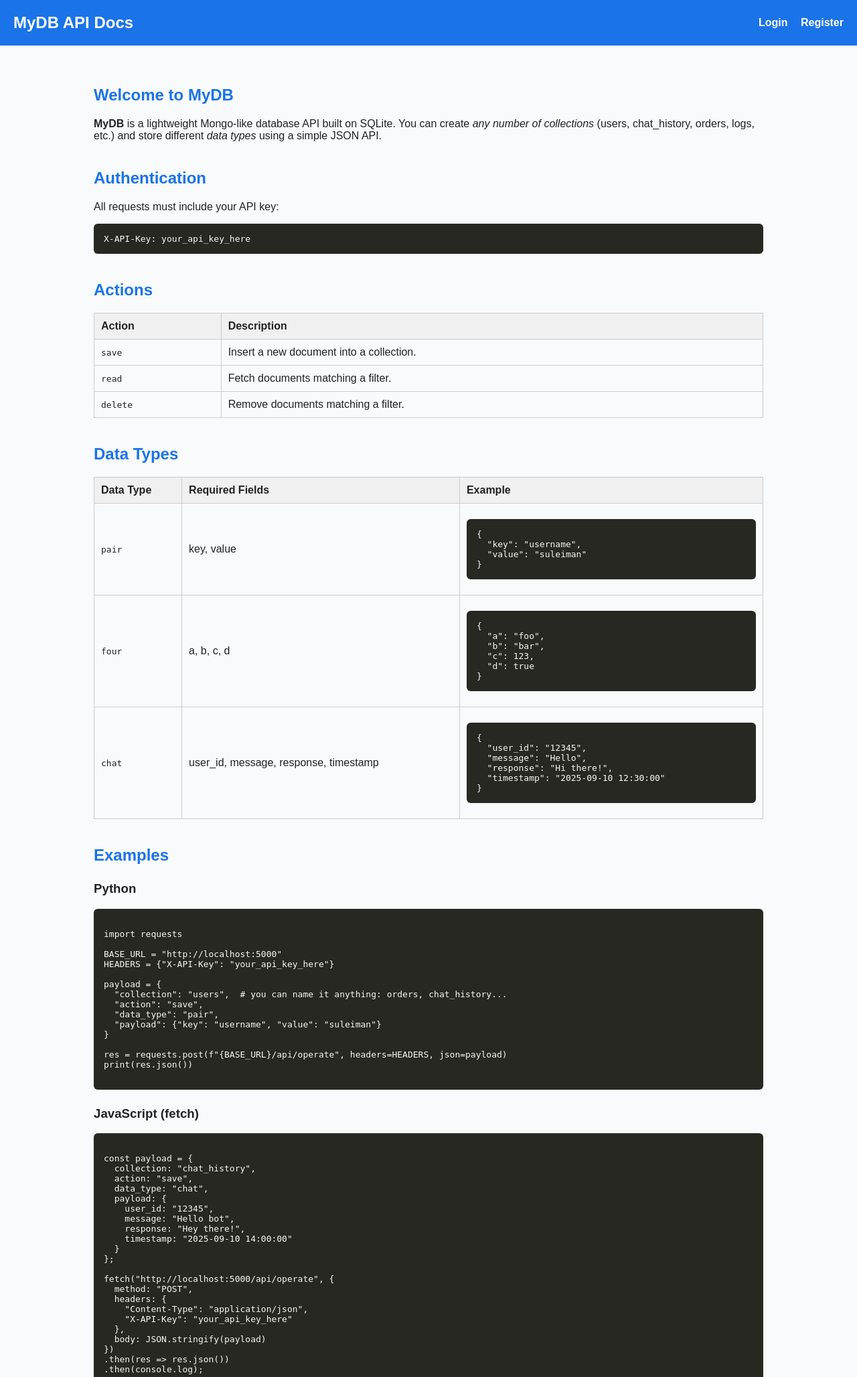
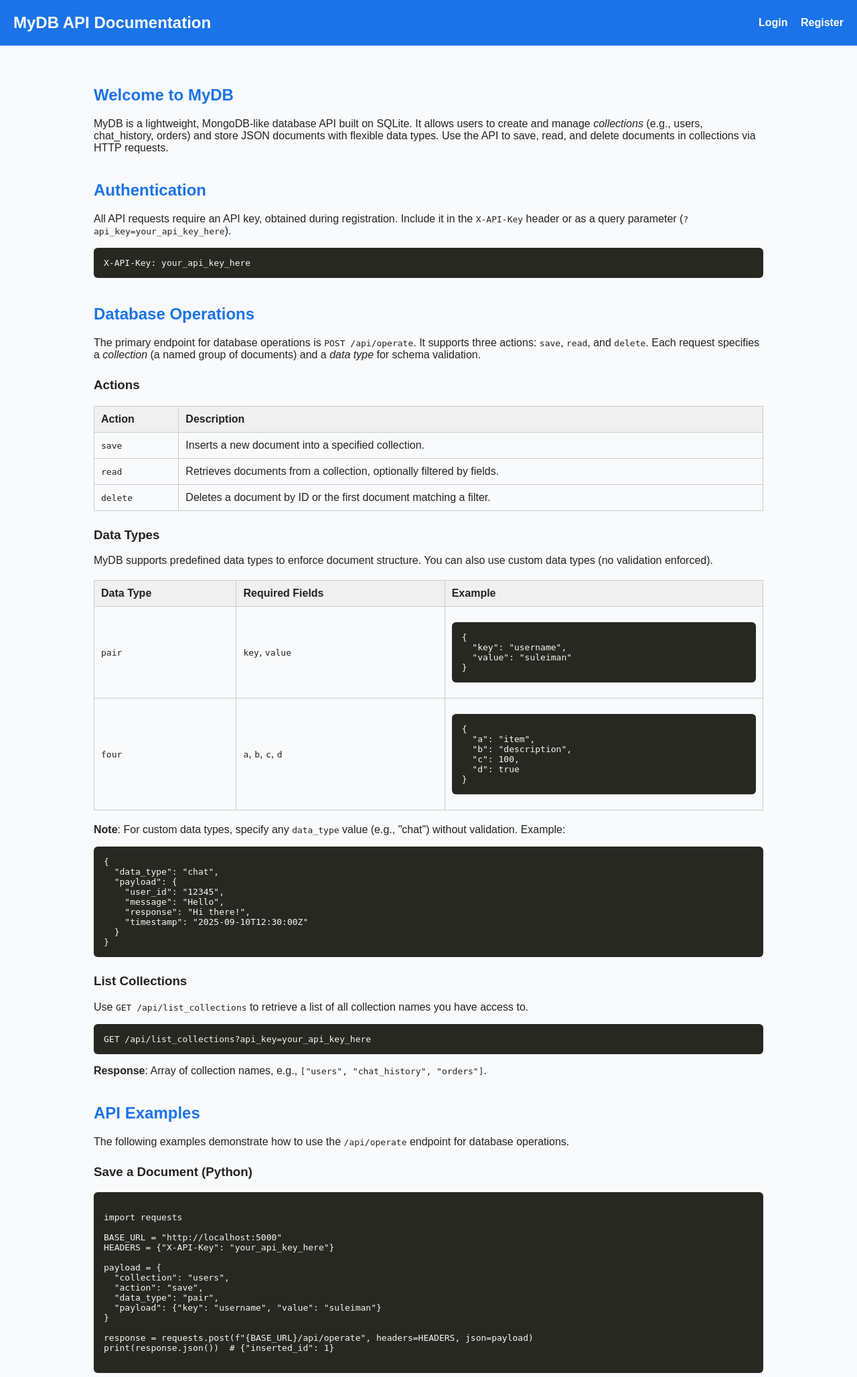
Before and after one commit to cortexinvader/reimagined-memory, a Flask app: template templates/index.html in a window 1280 px wide. Shown: the top 2056 px of the page at 67% size. Run offline with Flask 3, Linux system fonts and the light colour scheme; the template is opened without the code that fills it, so the values that code supplies are empty.

Commit message:
Update index.html

```diff
--- a/templates/index.html
+++ b/templates/index.html
@@ -24,7 +24,7 @@
 <body>
 
 <header>
-  <h1>MyDB API Docs</h1>
+  <h1>MyDB API Documentation</h1>
   <nav>
     <a href="/login">Login</a>
     <a href="/register">Register</a>
@@ -33,27 +33,30 @@
 
 <main>
   <h2>Welcome to MyDB</h2>
-  <p><strong>MyDB</strong> is a lightweight Mongo-like database API built on SQLite.
-  You can create <em>any number of collections</em> (users, chat_history, orders, logs, etc.) and store different <em>data types</em> using a simple JSON API.</p>
+  <p>MyDB is a lightweight, MongoDB-like database API built on SQLite. It allows users to create and manage <em>collections</em> (e.g., users, chat_history, orders) and store JSON documents with flexible data types. Use the API to save, read, and delete documents in collections via HTTP requests.</p>
 
   <h2>Authentication</h2>
-  <p>All requests must include your API key:</p>
+  <p>All API requests require an API key, obtained during registration. Include it in the <code>X-API-Key</code> header or as a query parameter (<code>?api_key=your_api_key_here</code>).</p>
   <pre><code>X-API-Key: your_api_key_here</code></pre>
 
-  <h2>Actions</h2>
+  <h2>Database Operations</h2>
+  <p>The primary endpoint for database operations is <code>POST /api/operate</code>. It supports three actions: <code>save</code>, <code>read</code>, and <code>delete</code>. Each request specifies a <em>collection</em> (a named group of documents) and a <em>data type</em> for schema validation.</p>
+
+  <h3>Actions</h3>
   <table>
     <tr><th>Action</th><th>Description</th></tr>
-    <tr><td><code>save</code></td><td>Insert a new document into a collection.</td></tr>
-    <tr><td><code>read</code></td><td>Fetch documents matching a filter.</td></tr>
-    <tr><td><code>delete</code></td><td>Remove documents matching a filter.</td></tr>
+    <tr><td><code>save</code></td><td>Inserts a new document into a specified collection.</td></tr>
+    <tr><td><code>read</code></td><td>Retrieves documents from a collection, optionally filtered by fields.</td></tr>
+    <tr><td><code>delete</code></td><td>Deletes a document by ID or the first document matching a filter.</td></tr>
   </table>
 
-  <h2>Data Types</h2>
+  <h3>Data Types</h3>
+  <p>MyDB supports predefined data types to enforce document structure. You can also use custom data types (no validation enforced).</p>
   <table>
     <tr><th>Data Type</th><th>Required Fields</th><th>Example</th></tr>
     <tr>
       <td><code>pair</code></td>
-      <td>key, value</td>
+      <td><code>key</code>, <code>value</code></td>
       <td><pre><code>{
   "key": "username",
   "value": "suleiman"
@@ -61,29 +64,35 @@
     </tr>
     <tr>
       <td><code>four</code></td>
-      <td>a, b, c, d</td>
+      <td><code>a</code>, <code>b</code>, <code>c</code>, <code>d</code></td>
       <td><pre><code>{
-  "a": "foo",
-  "b": "bar",
-  "c": 123,
+  "a": "item",
+  "b": "description",
+  "c": 100,
   "d": true
 }</code></pre></td>
     </tr>
-    <tr>
-      <td><code>chat</code></td>
-      <td>user_id, message, response, timestamp</td>
-      <td><pre><code>{
-  "user_id": "12345",
-  "message": "Hello",
-  "response": "Hi there!",
-  "timestamp": "2025-09-10 12:30:00"
-}</code></pre></td>
-    </tr>
   </table>
+  <p><strong>Note</strong>: For custom data types, specify any <code>data_type</code> value (e.g., "chat") without validation. Example:
+  <pre><code>{
+  "data_type": "chat",
+  "payload": {
+    "user_id": "12345",
+    "message": "Hello",
+    "response": "Hi there!",
+    "timestamp": "2025-09-10T12:30:00Z"
+  }
+}</code></pre></p>
 
-  <h2>Examples</h2>
+  <h3>List Collections</h3>
+  <p>Use <code>GET /api/list_collections</code> to retrieve a list of all collection names you have access to.</p>
+  <pre><code>GET /api/list_collections?api_key=your_api_key_here</code></pre>
+  <p><strong>Response</strong>: Array of collection names, e.g., <code>["users", "chat_history", "orders"]</code>.</p>
 
-  <h3>Python</h3>
+  <h2>API Examples</h2>
+  <p>The following examples demonstrate how to use the <code>/api/operate</code> endpoint for database operations.</p>
+
+  <h3>Save a Document (Python)</h3>
   <pre><code class="language-python">
 import requests
 
@@ -91,27 +100,26 @@ BASE_URL = "http://localhost:5000"
 HEADERS = {"X-API-Key": "your_api_key_here"}
 
 payload = {
-  "collection": "users",  # you can name it anything: orders, chat_history...
+  "collection": "users",
   "action": "save",
   "data_type": "pair",
   "payload": {"key": "username", "value": "suleiman"}
 }
 
-res = requests.post(f"{BASE_URL}/api/operate", headers=HEADERS, json=payload)
-print(res.json())
+response = requests.post(f"{BASE_URL}/api/operate", headers=HEADERS, json=payload)
+print(response.json())  # {"inserted_id": 1}
   </code></pre>
 
-  <h3>JavaScript (fetch)</h3>
+  <h3>Read Documents (JavaScript)</h3>
   <pre><code class="language-js">
 const payload = {
-  collection: "chat_history",
-  action: "save",
-  data_type: "chat",
+  collection: "users",
+  action: "read",
+  data_type: "pair",
   payload: {
-    user_id: "12345",
-    message: "Hello bot",
-    response: "Hey there!",
-    timestamp: "2025-09-10 14:00:00"
+    filter: {"key": "username", "value": "suleiman"},
+    limit: 10,
+    skip: 0
   }
 };
 
@@ -124,20 +132,30 @@ fetch("http://localhost:5000/api/operate", {
   body: JSON.stringify(payload)
 })
 .then(res => res.json())
-.then(console.log);
+.then(data => console.log(data)); // [{_id: 1, key: "username", value: "suleiman", _owner_id: 1, _data_type: "pair"}, ...]
   </code></pre>
 
-  <h3>cURL</h3>
+  <h3>Delete a Document (cURL)</h3>
   <pre><code class="language-bash">
 curl -X POST http://localhost:5000/api/operate \
   -H "Content-Type: application/json" \
   -H "X-API-Key: your_api_key_here" \
   -d '{
     "collection": "orders",
-    "action": "save",
+    "action": "delete",
     "data_type": "four",
-    "payload": {"a": "item1", "b": "desc", "c": 100, "d": false}
+    "payload": {"id": 1}
   }'
+  </code></pre>
+  <p><strong>Response</strong>: <code>{"deleted": 1}</code> (number of documents deleted).</p>
+
+  <h3>Regenerate API Key (Python)</h3>
+  <p>Regenerate your API key if needed (requires login session).</p>
+  <pre><code class="language-python">
+import requests
+
+response = requests.post("http://localhost:5000/api/key/regenerate", headers={"Cookie": "session=your_session_cookie"})
+print(response.json())  # {"api_key": "new_api_key_here"}
   </code></pre>
 </main>
 
```
